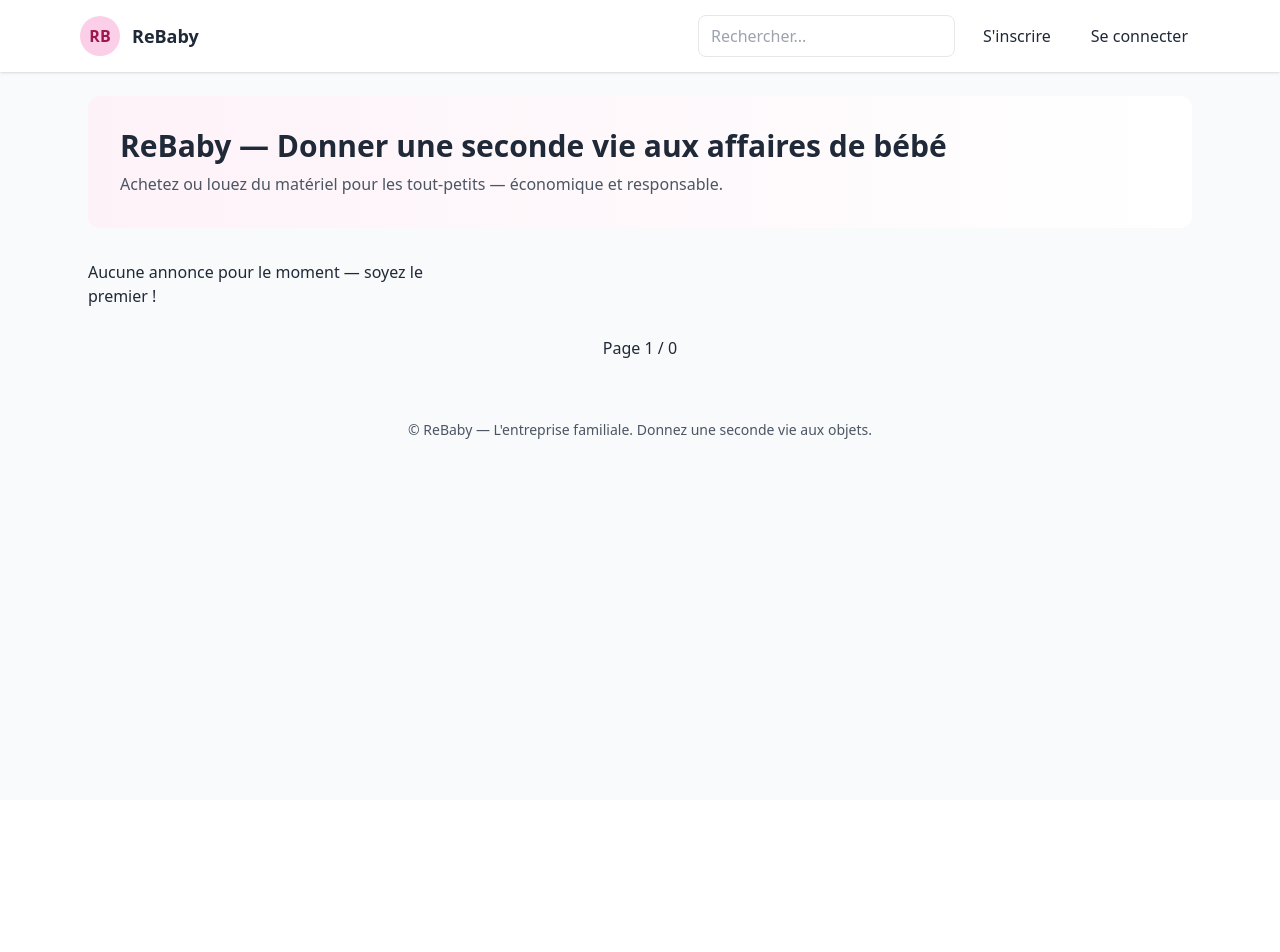
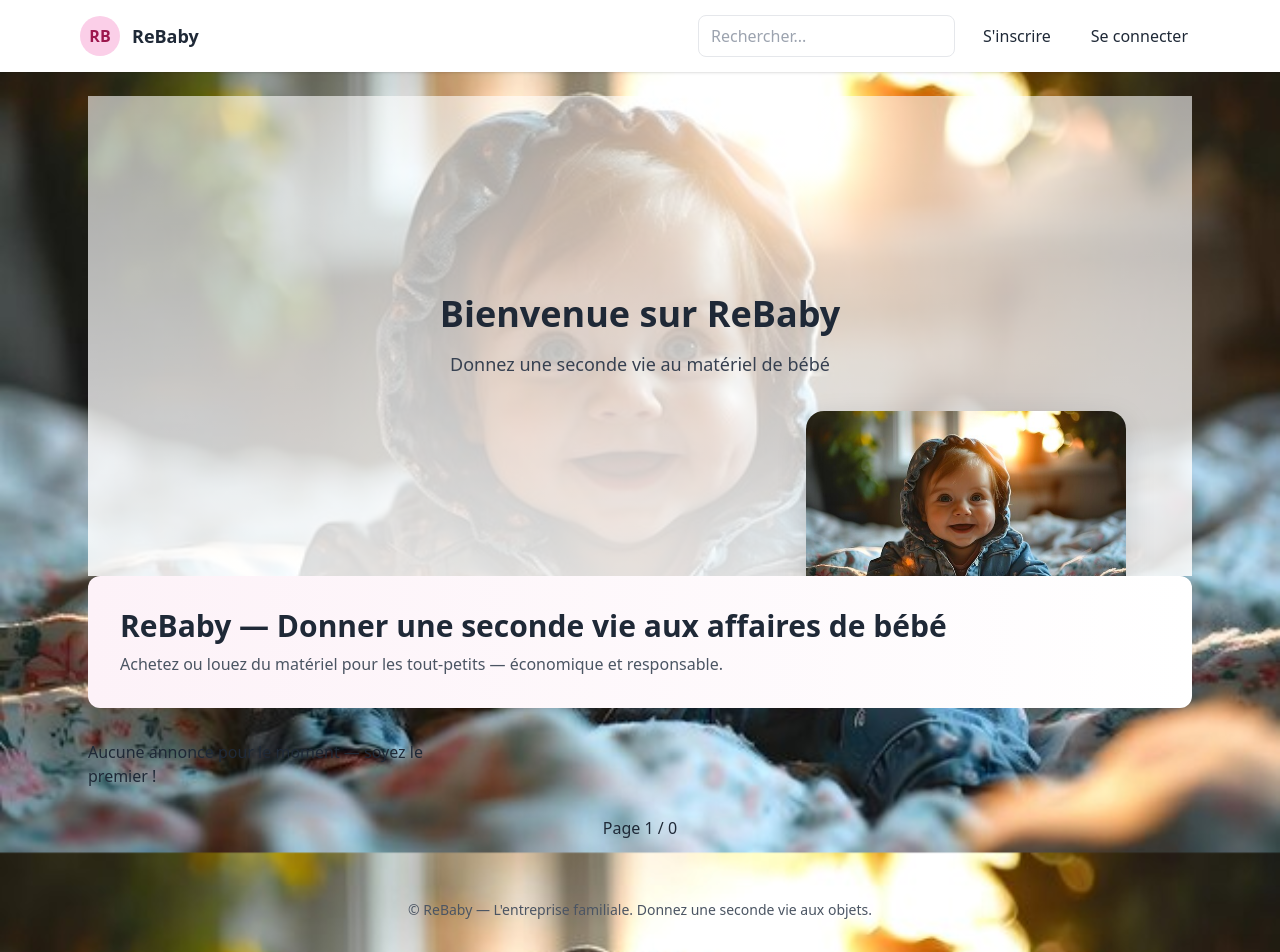
Before and after one commit to amslLenny/ReBaby, a Flask app: page / in a window 1280 px wide. Before the commit the page ends 439 px from the top, so only its background shows below. Run offline with Flask 3, Linux system fonts and the light colour scheme; data that the repository does not hold is empty; some libraries are stand-ins or nearby versions.

Commit message:
Ajout fond bébé

```diff
--- a/rebaby_site/static/css/styles.css
+++ b/rebaby_site/static/css/styles.css
@@ -1,2 +1,62 @@
+body {
+    margin: 0;
+    padding: 0;
+    font-family: Arial, sans-serif;
+
+    /* ✅ Ajout du fond */
+    background: url("/static/img/baby-smile.jpg") no-repeat center center fixed;
+    background-size: cover;
+
+    /* Pour l’effet smooth quand on scroll */
+    min-height: 100vh;
+    overflow-x: hidden;
+}
 
 body { font-family: ui-sans-serif, system-ui, -apple-system, 'Segoe UI', Roboto, 'Helvetica Neue', Arial; }
+
+/* hero background (voile doux + parallax feel) */
+.hero {
+  position: relative;
+  min-height: 60vh;
+  display: flex;
+  align-items: center;
+  justify-content: center;
+  overflow: visible;
+}
+
+/* fond léger pour donner du contraste */
+.hero-bg {
+  position: absolute;
+  inset: 0;
+  background: linear-gradient(180deg, rgba(255,255,255,0.6), rgba(255,255,255,0.85));
+  z-index: 0;
+  pointer-events: none;
+}
+
+/* image du bébé — positionnée et animable */
+.hero-baby {
+  position: absolute;
+  right: 6%;
+  bottom: -10%;
+  z-index: 5;
+  width: 40vmin;
+  max-width: 420px;
+  transform: translateY(0);
+  transition: transform 0.15s linear;
+}
+
+.hero-baby img {
+  width: 100%;
+  display: block;
+  border-radius: 18px;
+  box-shadow: 0 10px 30px rgba(0,0,0,0.15);
+}
+
+/* Responsiveness */
+@media (max-width: 768px) {
+  .hero-baby {
+    right: 4%;
+    width: 55vmin;
+    bottom: -5%;
+  }
+}
--- a/rebaby_site/static/js/main.js
+++ b/rebaby_site/static/js/main.js
@@ -5,3 +5,20 @@ window.addEventListener('load', ()=>{
     img.style.opacity = 1;
   });
 });
+
+// AOS init (si pas déjà présent)
+if (window.AOS) {
+  AOS.init({ duration: 800, once: true });
+}
+
+// Parallax-like: déplacer l'image bébé légèrement au scroll
+(function() {
+  const baby = document.querySelector('.hero-baby');
+  if (!baby) return;
+  window.addEventListener('scroll', () => {
+    const sc = window.scrollY || window.pageYOffset;
+    // on déplace verticalement proportionnellement au scroll (valeurs réglables)
+    const offset = Math.min(60, sc * 0.12);
+    baby.style.transform = `translateY(-${offset}px)`;
+  }, { passive: true });
+})();
--- a/rebaby_site/templates/index.html
+++ b/rebaby_site/templates/index.html
@@ -1,6 +1,19 @@
 
 {% extends 'base.html' %}
 {% block content %}
+<section class="hero relative overflow-hidden">
+  <div class="hero-bg"></div>
+
+  <div class="container mx-auto py-20 text-center">
+    <h1 class="text-4xl font-bold" data-aos="fade-down">Bienvenue sur ReBaby</h1>
+    <p class="mt-4 text-lg text-gray-700" data-aos="fade-up">Donnez une seconde vie au matériel de bébé</p>
+  </div>
+
+  <div class="hero-baby pointer-events-none" data-aos="fade" aria-hidden="true">
+    <img src="{{ url_for('static', filename='img/baby-smile.jpg') }}" alt="bébé qui sourit" />
+  </div>
+</section>
+
   <section class="mb-8">
     <div class="rounded-xl bg-gradient-to-r from-pink-50 to-white p-8" data-aos="zoom-in">
       <h1 class="text-3xl font-bold">ReBaby — Donner une seconde vie aux affaires de bébé</h1>
```
Also changed, not shown: rebaby_site/static/img/baby-smile.jpg (added).
